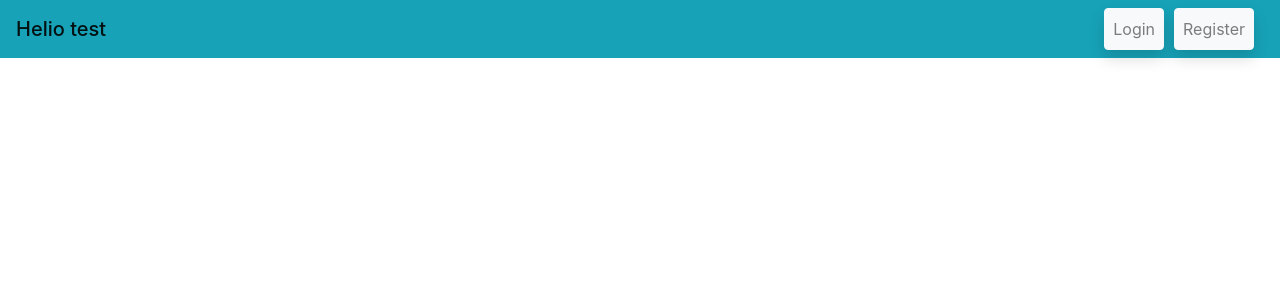
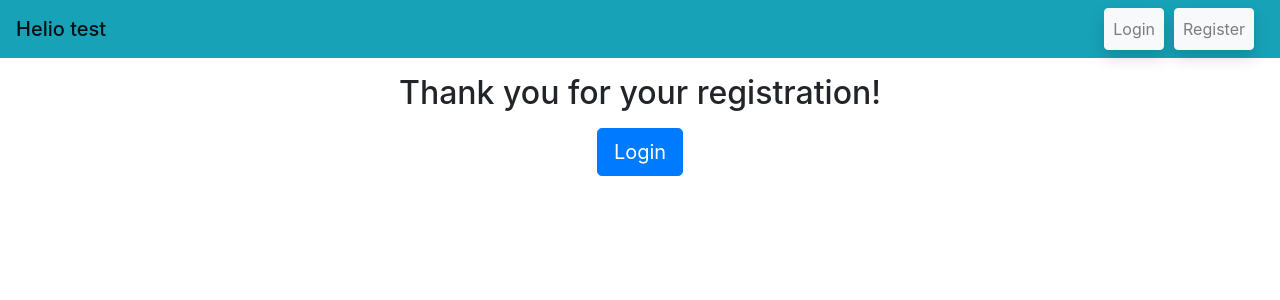
Before and after one commit to vis0rka/heliotest, a React (Create React App) app in the folder 01-webapp/: page /thankyou in a window 1280 px wide. Shown: the top 300 px of the page. Built offline with nearby package versions, Linux system fonts and the light colour scheme; what react-router-redux would draw is missing.

Commit message:
feat(thankyoupageÅ) redirect user after registration to thankyou page

```diff
--- a/01-webapp/src/App.js
+++ b/01-webapp/src/App.js
@@ -4,6 +4,7 @@ import RegisterPage from './containers/RegisterPage';
 import Navbar from './containers/Navbar';
 import 'bootstrap/dist/css/bootstrap.css';
 import LoginPage from './containers/LoginPage';
+import ThankYouPage from './containers/ThankYouPage';
 
 
 const App = () => (
@@ -13,6 +14,7 @@ const App = () => (
       <div className="container">
         <Route exact path='/' component={RegisterPage} />
         <Route path='/login' component={LoginPage} />
+        <Route path='/thankyou' component={ThankYouPage} />
       </div>
     </div>
   </Switch>
--- a/01-webapp/src/containers/RegisterPage.js
+++ b/01-webapp/src/containers/RegisterPage.js
@@ -7,6 +7,12 @@ class RegisterPage extends Component {
     password: '',
     confirmPassword: '',
     error: false,
+  }
+
+  componentWillUpdate(nextProps) {
+    if (nextProps.regSucces) {
+      this.props.history.push('/thankyou');
+    }
   }
 
   handlePasswordChange = event => {
@@ -67,6 +73,7 @@ class RegisterPage extends Component {
 const mapStateToProps = store => ({
   userErrorMessage: store.userReducer.errMessage,
   hasError: store.userReducer.isError,
+  regSucces: store.userReducer.regSucces,
 });
 
 const mapDispatchToProps = {
--- /dev/null
+++ b/01-webapp/src/containers/ThankYouPage.js
@@ -0,0 +1,21 @@
+import React, { Component } from 'react';
+import { connect } from 'react-redux';
+
+class ThankYouPage extends Component {
+  handleClick = () => {
+    this.props.history.push('/login');
+  }
+
+  render() {
+    return (
+      <React.Fragment>
+        <h2 className="text-center mt-3">Thank you for your registration!</h2>
+        <div className="text-center mt-3">
+          <button className="btn btn-lg btn-primary" onClick={this.handleClick}>Login</button>
+        </div>
+      </React.Fragment>
+    )
+  }
+}
+
+export default ThankYouPage;
```
